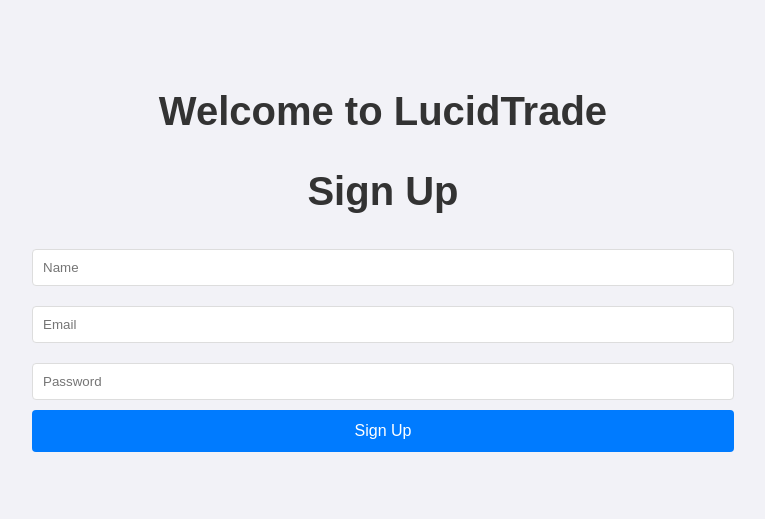
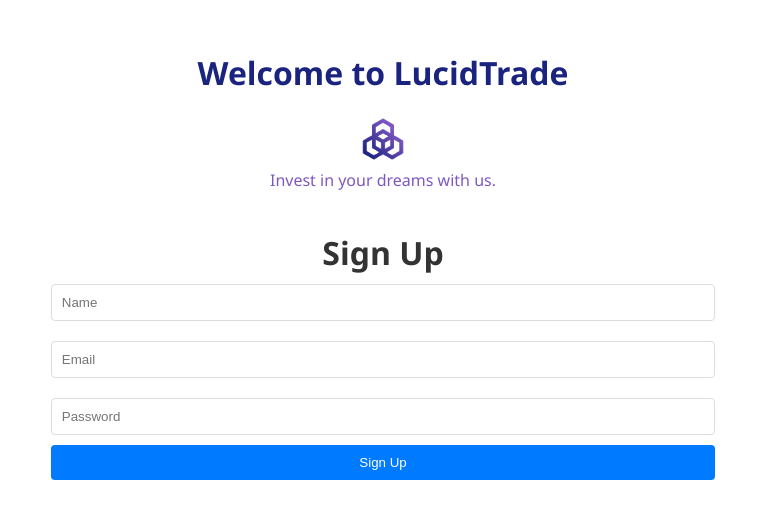
Before and after one commit to KamDye/PlaidFrontEnd, a React (Create React App) app: page /signup in a window 1280 px wide. Shown: the part 135-654 px from the top of the page, without its empty margins (257-1022 px from the left). Built offline with nearby package versions, Linux system fonts and the light colour scheme.

Commit message:
css stylyling

```diff
--- a/src/App.css
+++ b/src/App.css
@@ -3,26 +3,83 @@
   margin: 0;
   padding: 0;
   box-sizing: border-box;
-  font-family: 'Arial', sans-serif;
 }
 
 body {
-  background-color: #f2f2f7;
-  color: #333;
-  font-size: 16px;
-  line-height: 1.6;
+  font-family: 'Segoe UI', Tahoma, Geneva, Verdana, sans-serif; /* Modern sans-serif font */
+  background-color: #ffffff; /* White background */
 }
 
-.container {
+/* .container {
   width: 90%;
   max-width: 1200px;
   margin: auto;
   overflow: hidden;
   padding: 0 20px;
+} */
+
+.App {
+  text-align: center;
+  background-color: #ffffff; /* This ensures your app background is white */
 }
 
+.header {
+  /* If you want the header to be white instead of blue, change this to #ffffff */
+  background-color: #ffffff; /* Foreground color */
+  padding: 20px 0;
+}
+
+/* Other styles remain the same */
+
+.logo {
+  height: 50px; /* Adjust the size as needed */
+  width: 50px; /* Adjust the width to maintain the aspect ratio if necessary */
+  background-image: url('./assets/transparent.png'); /* Path to your logo */
+  background-size: contain; /* Ensure the logo fits within the dimensions */
+  background-repeat: no-repeat;
+  background-position: center;
+}
+
+
+.main-content {
+  padding: 40px 20px;
+}
+
+.title {
+  color: #1A237E; /* Foreground color */
+  margin-bottom: 20px;
+}
+
+.subtitle {
+  color: #7E57C2; /* Accent color 1 */
+  margin-bottom: 40px;
+}
+
+.footer {
+  background-color: #00BCD4; /* Accent color 2 */
+  color: #ffffff; /* White text for footer */
+  padding: 10px 0;
+  position: relative;
+  bottom: 0;
+  width: 100%;
+}
+
+.footer a {
+  color: #ffffff; /* White links */
+  text-decoration: none;
+  margin: 0 10px;
+}
+
+.footer a:hover {
+  color: #5C86F0; /* Accent color 3 for hover state */
+}
+
+
+/* OLD CODE  */
+
+
 /* Typography */
-h1, h2, h3 {
+/* h1, h2, h3 {
   color: #333;
   margin-bottom: 1rem;
 }
@@ -41,10 +98,10 @@
 
 p {
   margin-bottom: 1rem;
-}
+} */
 
 /* Header */
-.header {
+/* .header {
   background: #007bff;
   color: #fff;
   padding: 1rem 0;
@@ -53,10 +110,10 @@
 
 .header h1 {
   margin: 0;
-}
+} */
 
 /* Form Styling */
-.form-group {
+/* .form-group {
   margin-bottom: 1.25rem;
 }
 
@@ -85,10 +142,10 @@
 
 button:hover {
   background: #0056b3;
-}
+} */
 
 /* Responsive Design */
-@media screen and (max-width: 768px) {
+/* @media screen and (max-width: 768px) {
   h1 {
       font-size: 2em;
   }
@@ -100,4 +157,4 @@
   .container {
       width: 95%;
   }
-}
+} */
--- a/src/App.js
+++ b/src/App.js
@@ -1,9 +1,15 @@
 import React from "react";
-import { BrowserRouter as Router, Routes, Route, Navigate } from "react-router-dom";
+import {
+  BrowserRouter as Router,
+  Routes,
+  Route,
+  Navigate,
+} from "react-router-dom";
 import SignUpPage from "./pages/SignUpPage";
 import LoginPage from "./pages/LoginPage";
 import CreateLinkToken from "./CreateLinkToken"; // New file to create
 import PlaidLinkButton from "./PlaidLinkButton";
+import logo from "./assets/transparent.png";
 import "./App.css";
 
 function App() {
@@ -12,9 +18,12 @@
   return (
     <Router>
       <div className="App">
-        <header className="App-header">
-          <h1>Welcome to LucidTrade</h1>
-        </header>
+        <div className="main-content">
+          <h1 className="title">Welcome to LucidTrade</h1>
+          <div>
+            <img src={logo} className="logo" alt="LucidTrade Logo" />
+          </div>
+          <p className="subtitle">Invest in your dreams with us.</p>
           <main>
             <Routes>
               <Route path="/" element={<Navigate replace to="/signup" />} />
@@ -25,6 +34,7 @@
             </Routes>
           </main>
         </div>
+      </div>
     </Router>
   );
 }
--- a/src/PlaidLinkButton.js
+++ b/src/PlaidLinkButton.js
@@ -10,10 +10,11 @@
   const linkToken = useSelector((state) => state.linkToken.linkToken);
   const { open, ready, error } = usePlaidLink({
     token: linkToken,
-    onSuccess: (public_token, metadata) => {
+    onSuccess: async (public_token, metadata) => {
       // send public_token to server
-      fetch('https://js.lucidtrades.com/api/omnis/token/public_exchange', {
+      const response = await fetch('https://js.lucidtrades.com/api/omnis/token/public_exchange/get_products', {
       method: 'POST',
+      mode: 'no-cors',
       headers: {
         'Content-Type': 'application/json',
       },
@@ -22,6 +23,8 @@
         id: id,
       }),
     });
+    const data = await response.json();
+    console.log(data)
       console.log('Plaid Link onSuccess: ', public_token, metadata);
     },
     onExit: (err, metadata) => {
```
Also changed, not shown: src/assets/color.png (added), src/assets/transparent.png (added). Lines whose indentation alone changed are shown as unchanged.
